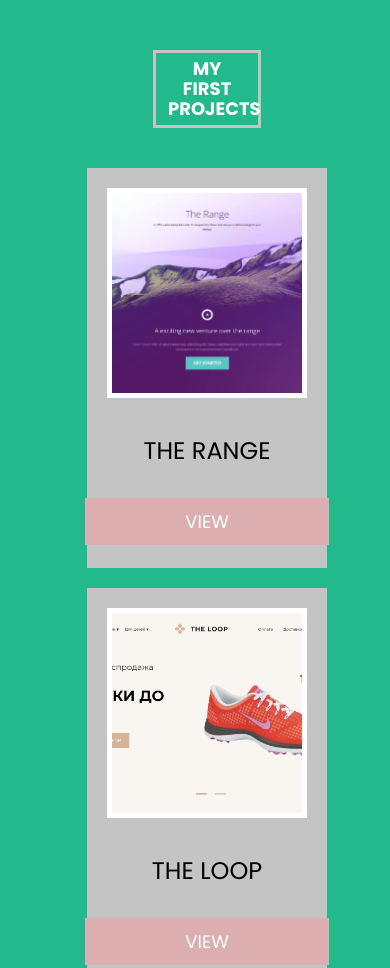
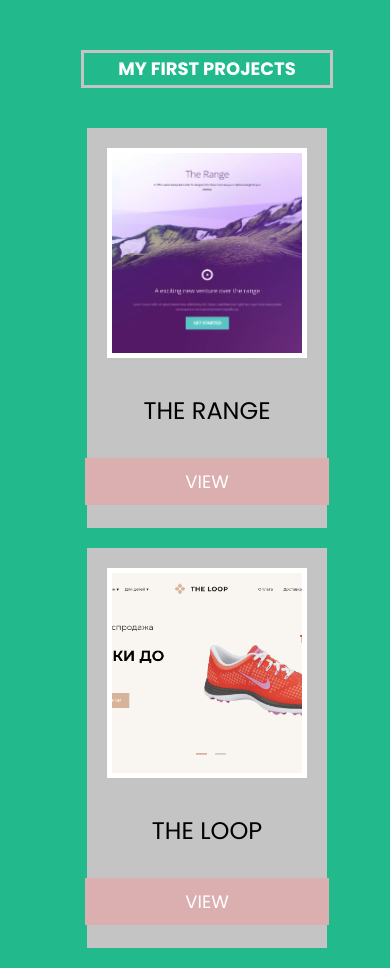
Before and after one commit to zhumamidin/my-projects, a plain HTML site: page index.html in a window 390 px wide. Shown: the top 968 px of the page. Drawn offline with Linux system fonts and the light colour scheme.

Commit message:
added new style

```diff
--- a/css/style.css
+++ b/css/style.css
@@ -135,7 +135,7 @@ body {
 
   .header-title {
     display: block;
-    width: 30%;
+    width: 70%;
     margin-left: auto;
     margin-right: auto;
     padding: 6px 12px;
@@ -149,7 +149,7 @@ body {
   .header-items {
     display: grid;
     grid-template-columns: 1fr;
-    justify-self: center;
+    justify-items: center;
     padding: 40px 0;
   }
 
```
